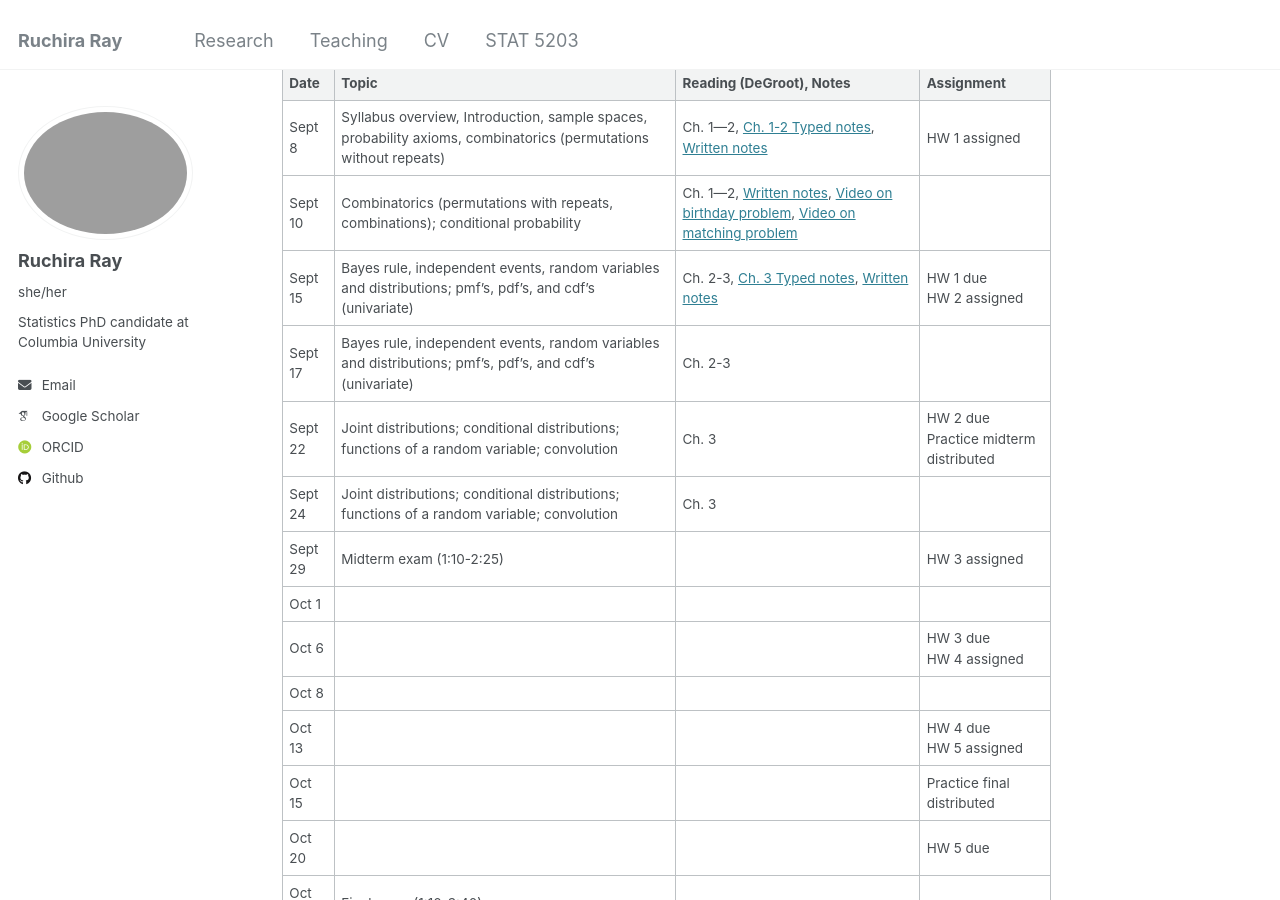
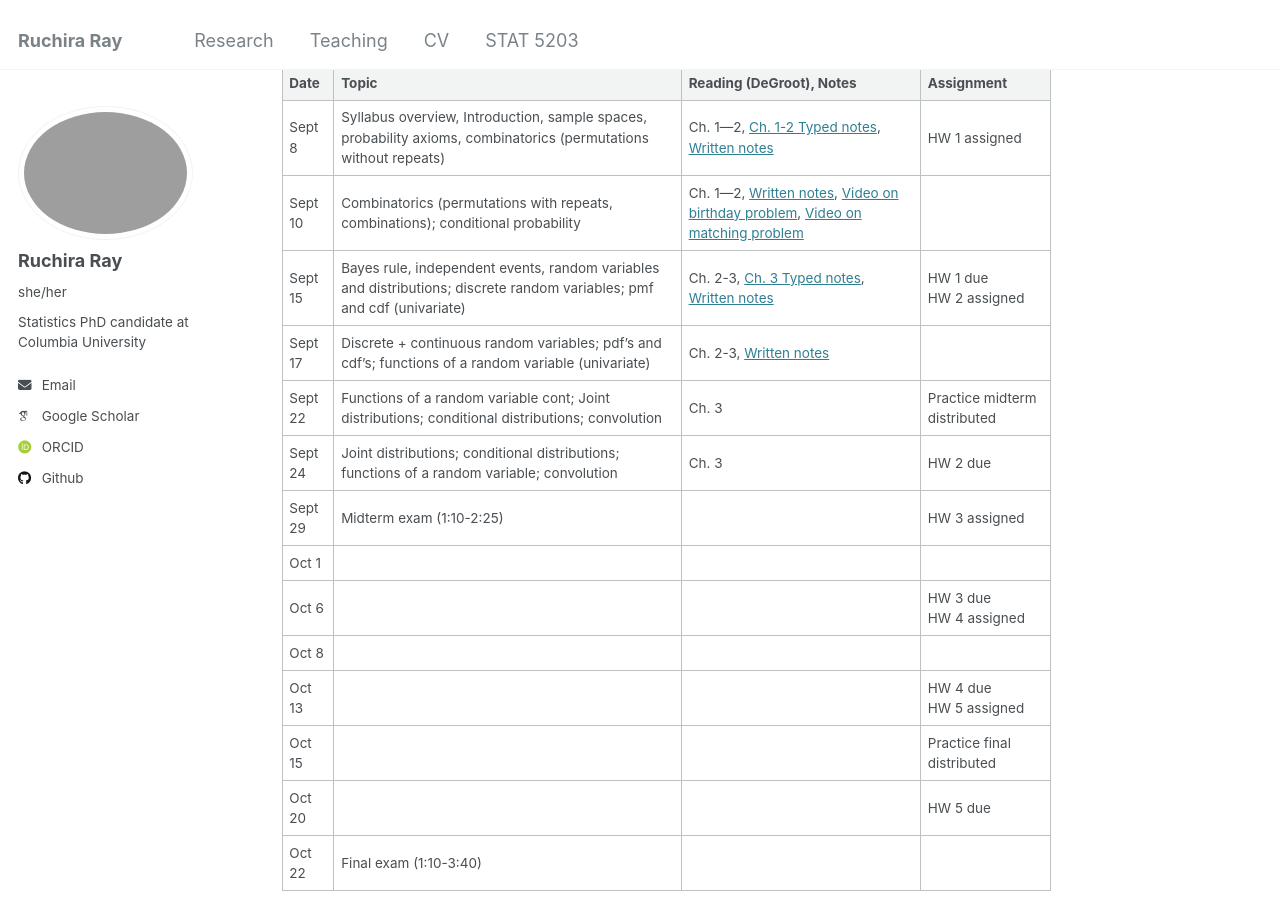
Before and after one commit to rray123/rray123.github.io, a Jekyll site: the page built from _pages/STAT5203.md, in a window 1280 px wide and 900 px high, scrolled down 312 px. Built offline with Jekyll 4.4.1, drawn with Linux system fonts in a browser that asks for light colours; some web fonts are replaced.

Commit message:
Update STAT5203.md

```diff
--- a/_pages/STAT5203.md
+++ b/_pages/STAT5203.md
@@ -21,10 +21,10 @@ Schedule subject to change. Check back regularly for updates.
 | --------| ------------ | -------------------------| ---------- |
 | Sept 8  | Syllabus overview, Introduction, sample spaces, probability axioms, combinatorics (permutations without repeats) | Ch. 1—2, [Ch. 1-2 Typed notes](https://rray123.github.io/files/Ch1-2.pdf), [Written notes](https://rray123.github.io/files/Lecture1-written.pdf) |HW 1 assigned|
 | Sept 10 | Combinatorics (permutations with repeats, combinations); conditional probability | Ch. 1—2, [Written notes](https://rray123.github.io/files/Lecture2-written.pdf), [Video on birthday problem](https://www.youtube.com/watch?v=ofTb57aZHZs), [Video on matching problem](https://www.youtube.com/watch?v=pbXg5EI5t4c) ||
-| Sept 15 |Bayes rule, independent events, random variables and distributions; pmf's, pdf's, and cdf's (univariate) | Ch. 2-3, [Ch. 3 Typed notes](https://rray123.github.io/files/Ch3.pdf), [Written notes](https://rray123.github.io/files/Lecture3-written.pdf) | HW 1 due <br> HW 2 assigned|
-| Sept 17 |Bayes rule, independent events, random variables and distributions; pmf's, pdf's, and cdf's (univariate) | Ch. 2-3 | |
-| Sept 22 |Joint distributions; conditional distributions; functions of a random variable; convolution| Ch. 3 | HW 2 due <br> Practice midterm distributed|
-| Sept 24 |Joint distributions; conditional distributions; functions of a random variable; convolution| Ch. 3 ||
+| Sept 15 |Bayes rule, independent events, random variables and distributions; discrete random variables; pmf and cdf (univariate) | Ch. 2-3, [Ch. 3 Typed notes](https://rray123.github.io/files/Ch3.pdf), [Written notes](https://rray123.github.io/files/Lecture3-written.pdf) | HW 1 due <br> HW 2 assigned|
+| Sept 17 |Discrete + continuous random variables; pdf's and cdf's; functions of a random variable (univariate) | Ch. 2-3, [Written notes](https://rray123.github.io/files/Lecture4-written.pdf) | |
+| Sept 22 |Functions of a random variable cont; Joint distributions; conditional distributions; convolution| Ch. 3 | Practice midterm distributed|
+| Sept 24 |Joint distributions; conditional distributions; functions of a random variable; convolution| Ch. 3 |HW 2 due|
 | Sept 29 |Midterm exam (1:10-2:25)||HW 3 assigned|
 | Oct 1   ||||
 | Oct 6   |||HW 3 due <br> HW 4 assigned|
```
